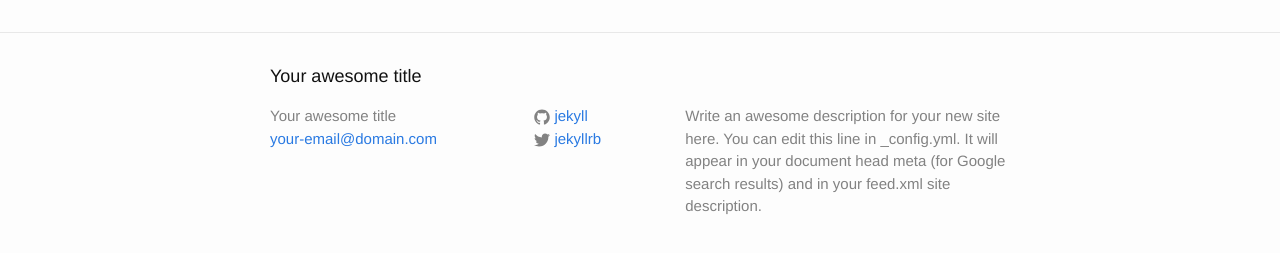
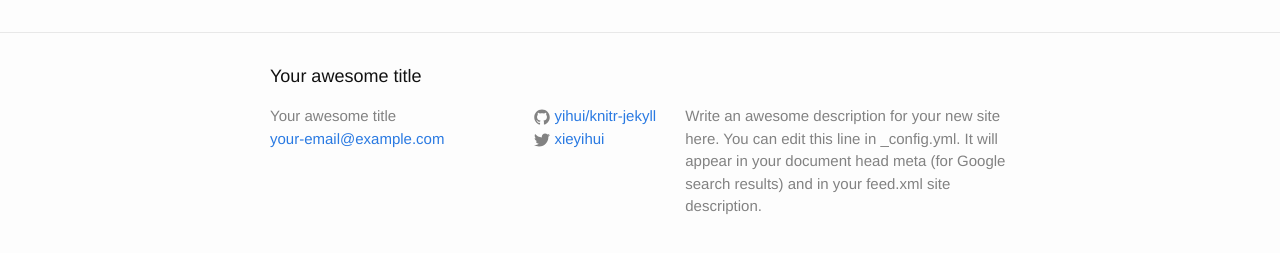
Before and after one commit to yihui/blogdown-jekyll, a Jekyll site: the page built from index.html, in a window 1280 px wide. Shown: the part 354-607 px from the top of the page. Built offline with Jekyll 4.4.1, drawn with Linux system fonts in a browser that asks for light colours.

Commit message:
tweak _config.yml

```diff
--- a/_config.yml
+++ b/_config.yml
@@ -1,13 +1,13 @@
 # Site settings
 title: Your awesome title
-email: your-email@domain.com
+email: your-email@example.com
 description: > # this means to ignore newlines until "baseurl:"
   Write an awesome description for your new site here. You can edit this
   line in _config.yml. It will appear in your document head meta (for
   Google search results) and in your feed.xml site description.
-url: "http://yourdomain.com" # the base hostname & protocol for your site
-twitter_username: jekyllrb
-github_username:  jekyll
+url: "http://example.com" # the base hostname & protocol for your site
+twitter_username: xieyihui
+github_username:  yihui/knitr-jekyll
 permalink: /:year/:month/:title.html
 
 # Build settings
```
